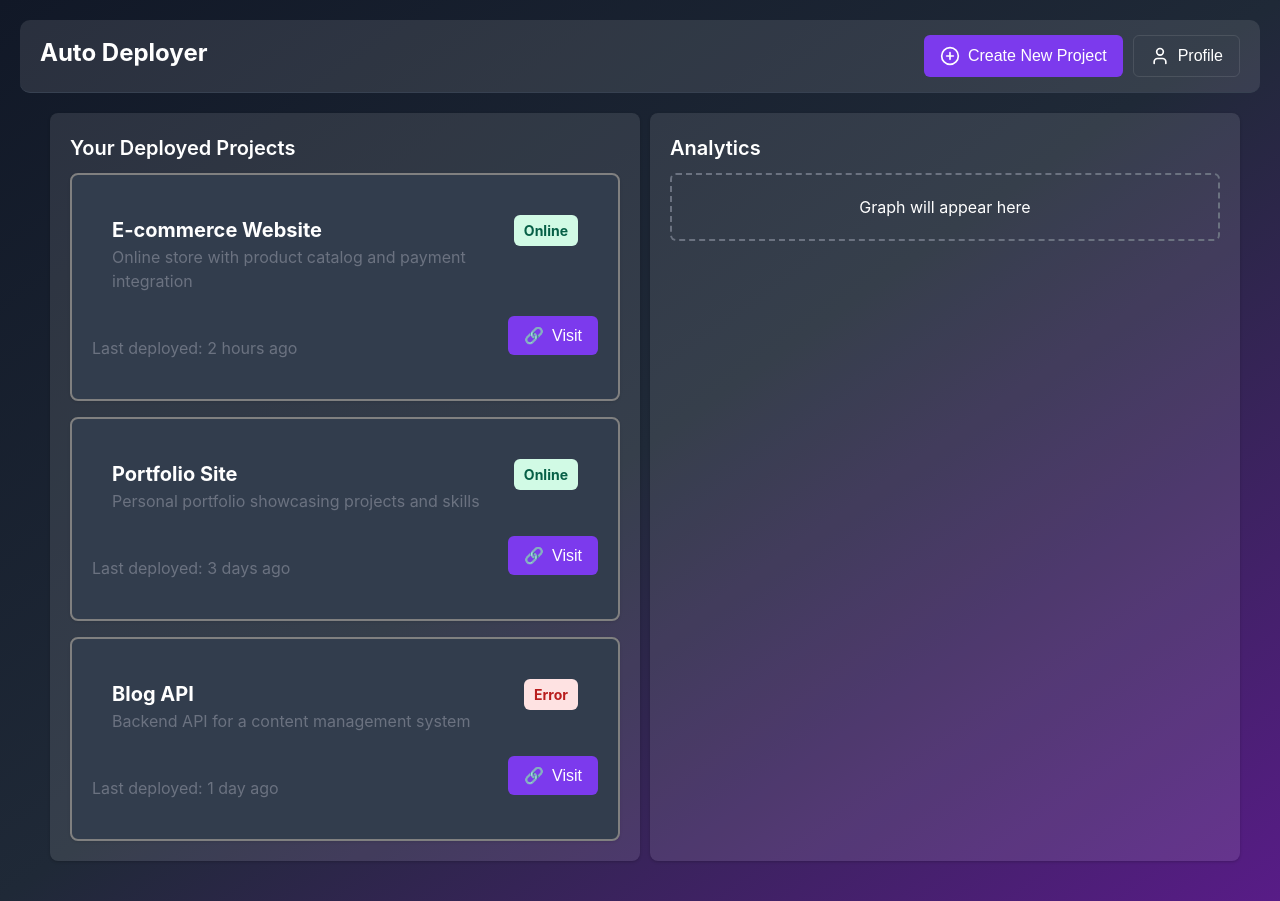
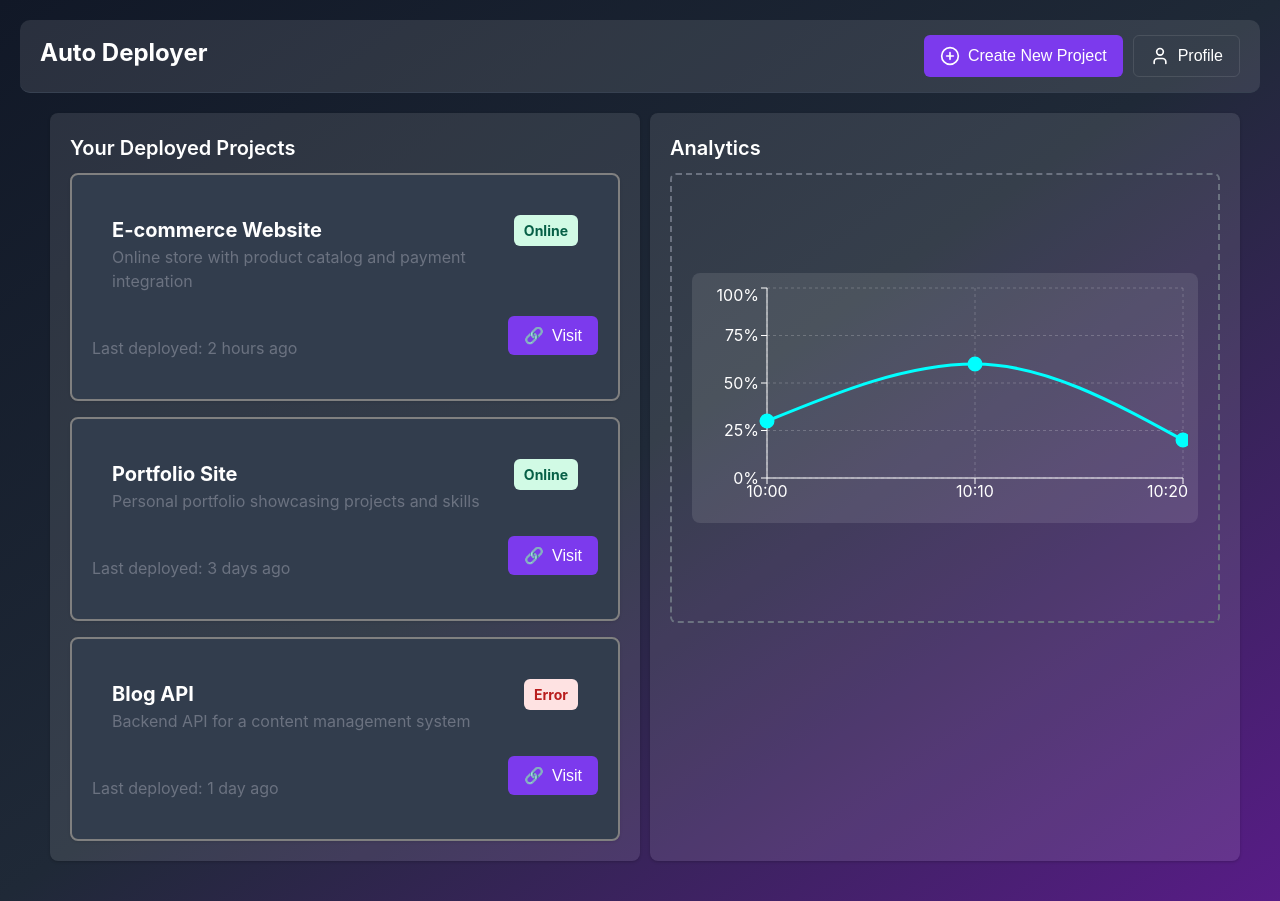
Before and after one commit to vansh-9878/AutoDeployer, a React (Vite) app: page / in a window 1280 px wide. Built offline with nearby package versions, Linux system fonts and the light colour scheme.

Commit message:
added graph

```diff
--- a/package.json
+++ b/package.json
@@ -14,7 +14,8 @@
     "lucide-react": "^0.479.0",
     "react": "^19.0.0",
     "react-dom": "^19.0.0",
-    "react-router-dom": "^7.3.0"
+    "react-router-dom": "^7.3.0",
+    "recharts": "^2.15.1"
   },
   "devDependencies": {
     "@eslint/js": "^9.21.0",
--- /dev/null
+++ b/src/components/Graph.jsx
@@ -0,0 +1,23 @@
+import { LineChart, Line, XAxis, YAxis, CartesianGrid, Tooltip, ResponsiveContainer } from "recharts";
+
+const data = [
+  { time: "10:00", cpu: 30 },
+  { time: "10:10", cpu: 60 },
+  { time: "10:20", cpu: 20 }
+];
+
+export default function CPUUsageGraph() {
+  return (
+    <div style={{ width: "100%", height: "250px", padding: "10px", background: "rgba(255, 255, 255, 0.1)", borderRadius: "8px" }}>
+      <ResponsiveContainer width="100%" height="100%">
+        <LineChart data={data}>
+          <CartesianGrid stroke="rgba(255, 255, 255, 0.2)" strokeDasharray="3 3" />
+          <XAxis dataKey="time" stroke="white" />
+          <YAxis domain={[0, 100]} tickFormatter={(tick) => `${tick}%`} stroke="white" />
+          <Tooltip contentStyle={{ backgroundColor: "#1f2937", border: "none", color: "white" }} />
+          <Line type="monotone" dataKey="cpu" stroke="cyan" strokeWidth={3} dot={{ r: 6, fill: "cyan" }} />
+        </LineChart>
+      </ResponsiveContainer>
+    </div>
+  );
+}
--- a/src/components/auth/login.jsx
+++ b/src/components/auth/login.jsx
@@ -3,10 +3,11 @@ import "./styles.css";
 import { useState } from "react"
 // import { signIn } from "next-auth/react"
 import { Github, Mail } from "lucide-react"
+import { useNavigate } from "react-router-dom";
 
 export default function LoginPage() {
   const [isLoading, setIsLoading] = useState(false)
-
+  const navigate = useNavigate();
   const handleGithubLogin = async () => {
     // setIsLoading(true)
     // try {
@@ -24,7 +25,7 @@ export default function LoginPage() {
         <h1 className="login-title">Welcome to Auto Deployer</h1>
         <p className="login-subtitle">Sign in to deploy your projects with ease</p>
 
-        <button className="login-btn" onClick={handleGithubLogin} disabled={isLoading}>
+        <button className="login-btn" onClick={()=>navigate("/")} disabled={isLoading}>
           {isLoading ? <span className="loading-spinner"></span> : <Github className="w-5 h-5" />}
           Sign in with GitHub
         </button>
--- a/src/components/auth/profile.jsx
+++ b/src/components/auth/profile.jsx
@@ -1,3 +1,4 @@
+import "./styles.css";
 import {
   User,
   Package,
@@ -6,12 +7,13 @@ import {
   ArrowRight,
   Link,
 } from "lucide-react";
-import "./styles.css";
 import { useNavigate } from "react-router-dom";
+import Navbar from "../Navbar";
 
 export default function ProfilePage() {
   const navigate = useNavigate();
   return (
+    <>
     <div className="profile-container">
       <div className="container">
         <div className="profile-header">
@@ -190,5 +192,6 @@ export default function ProfilePage() {
         </div>
       </div>
     </div>
+    </>
   );
 }
--- a/src/components/auth/styles.css
+++ b/src/components/auth/styles.css
@@ -476,3 +476,32 @@
       grid-template-columns: 2fr 1fr;
     }
   }
+
+  .nav-bar {
+    padding: 15px;
+    display: flex;
+    justify-content: space-between;
+    align-items: center;
+    border-bottom: 1px solid #374151;
+    border-radius: 10px;
+    background-color: rgba(255, 255, 255, 0.1);
+  }
+
+
+  .nav-container {
+    display: flex;
+    justify-content: space-between;
+    width: 100%;
+    max-width: 1200px;
+    margin: 0 auto;
+  }
+  .nav-title {
+    font-size: 1.5rem;
+    font-weight: bold;
+    color: white;
+  }
+
+  .nav-buttons {
+    display: flex;
+    gap: 10px;
+  }
--- a/src/components/page.jsx
+++ b/src/components/page.jsx
@@ -2,6 +2,7 @@ import { useNavigate } from "react-router-dom";
 import "./styles.css";
 import ProjectList from "./project-list";
 import Navbar from "./Navbar";
+import CPUUsageGraph from "./Graph";
 
 const dummyProjects = [
   {
@@ -46,7 +47,7 @@ export default function HomePage() {
             <div className="analytics-box">
               <h2 className="section-title">Analytics</h2>
               <div className="analytics-placeholder">
-                <p>Graph will appear here</p>
+                <CPUUsageGraph/>
               </div>
             </div>
           </div>
--- a/src/components/styles.css
+++ b/src/components/styles.css
@@ -103,6 +103,11 @@
   padding: 20px;
   border: 2px dashed #6b7280;
   border-radius: 6px;
+  width: 100%;
+  height: 450px; /* Ensure it has a height */
+  display: flex;
+  justify-content: center;
+  align-items: center;
 }
 
 
```
Also changed, not shown: 1 other file (tests, documents, lock files or other folders).
